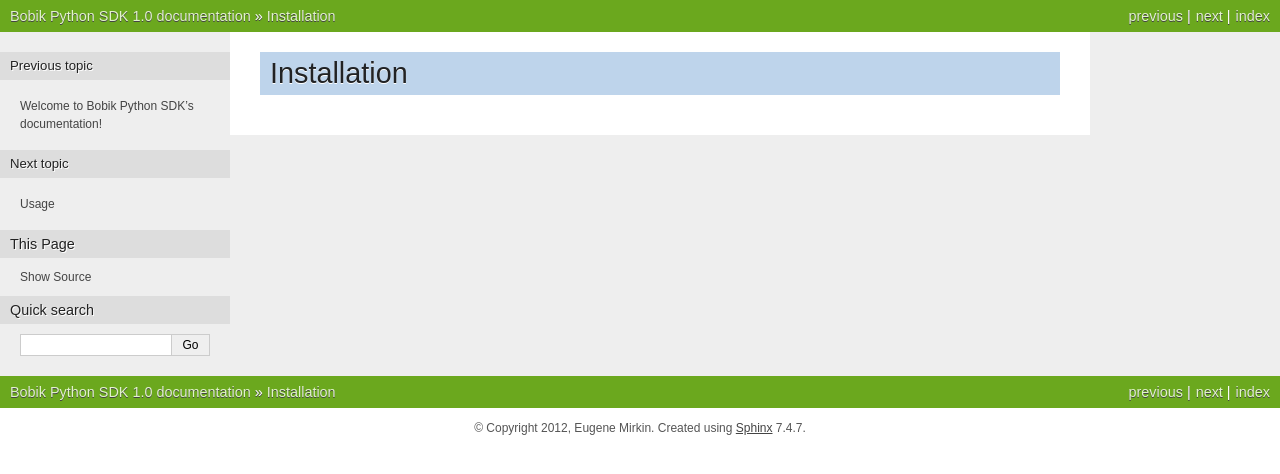
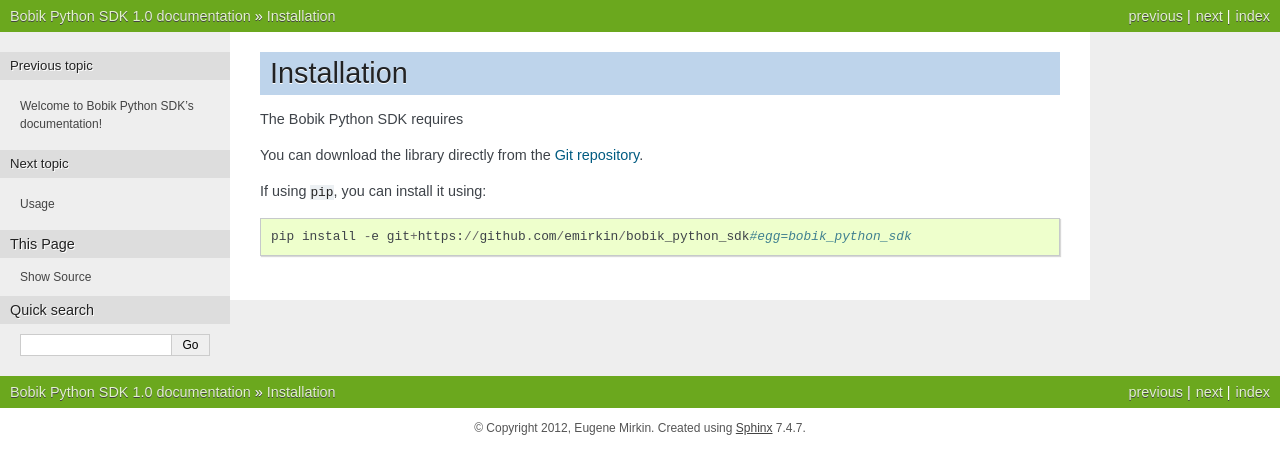
Before and after one commit to emirkin/bobik_python_sdk, a Sphinx documentation site: the page built from docs/installation.rst, in a window 1280 px wide. Shown: the top 474 px of the page. Built offline with Sphinx 7.4.7, drawn with Linux system fonts in a browser that asks for light colours.

```diff
--- a/docs/installation.rst
+++ b/docs/installation.rst
@@ -1,2 +1,12 @@
 Installation
 ============
+
+The Bobik Python SDK requires
+
+You can download the library directly from the `Git repository`_.
+
+If using ``pip``, you can install it using::
+
+    pip install -e git+https://github.com/emirkin/bobik_python_sdk#egg=bobik_python_sdk
+
+.. _Git repository: https://github.com/emirkin/bobik_python_sdk
--- /dev/null
+++ b/requirements.txt
@@ -0,0 +1 @@
+eventlet
```
Also changed, not shown: setup.py (added, +7 -0 lines), 1 other file.
